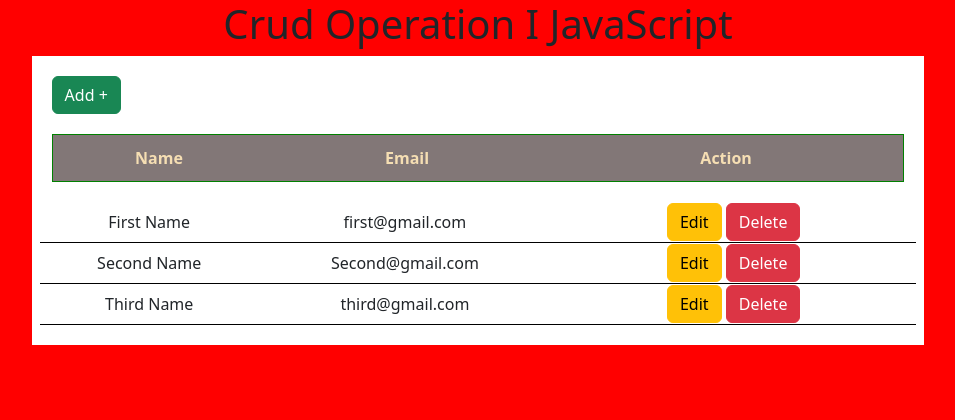
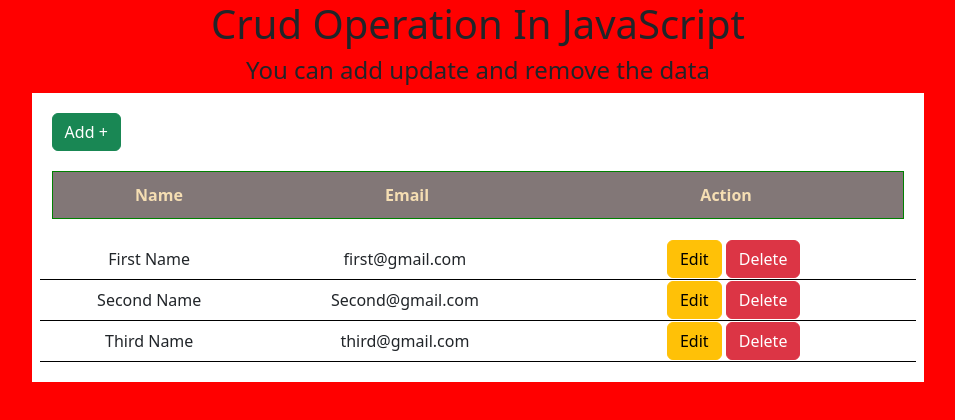
Before and after one commit to mdraza0589/Crud_operation, a plain HTML site: page index.html in a window 1280 px wide. Shown: the whole page, without its empty margins (162-1117 px from the left). Drawn offline with nearby package versions, Linux system fonts and the light colour scheme.

Commit message:
Update index.html
Add h4 tag.

```diff
--- a/index.html
+++ b/index.html
@@ -11,7 +11,8 @@
 </head>
 
 <body onload="readAll()">
-    <h1 id="heading">Crud Operation I JavaScript</h1>
+    <h1 id="heading">Crud Operation In JavaScript</h1>
+    <h4 id="heading">You can add update and remove the data</h4>
     <div class="container">
         <div class="form-container container text-cente first">
             <form action="" class="row align-items-center create_form">
```
